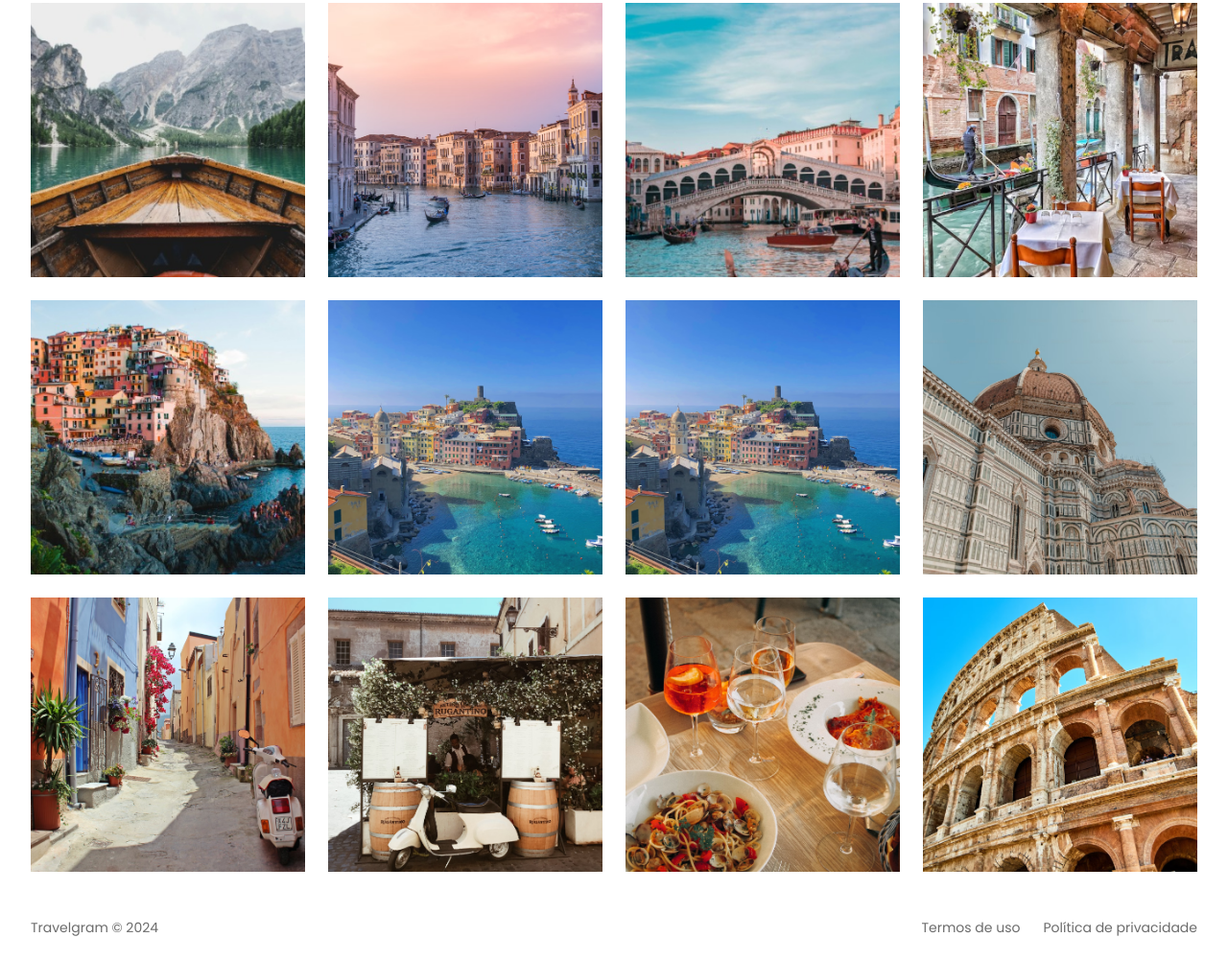
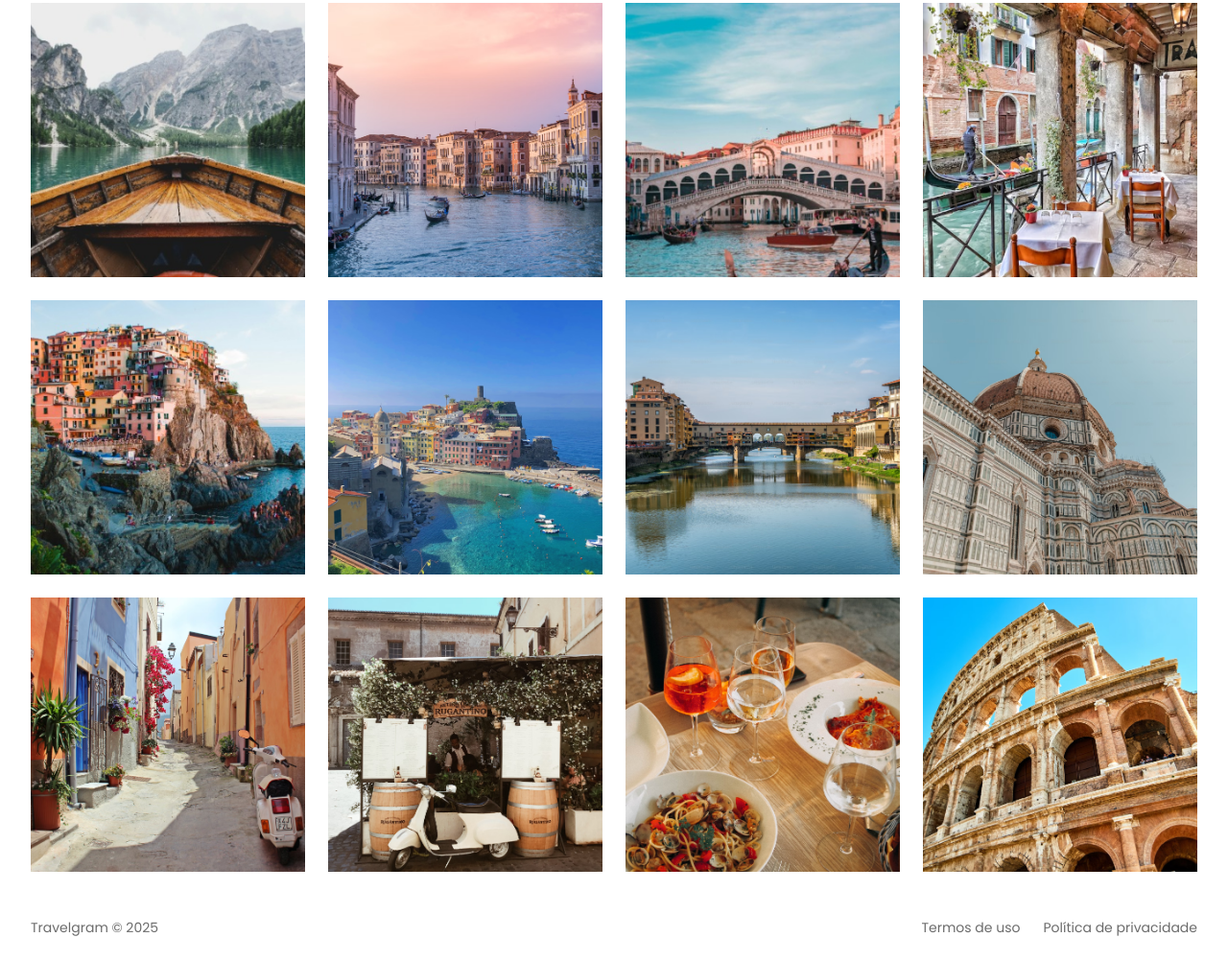
Before and after one commit to murilomatte/Projeto---Travelgram, a plain HTML site: page index.html in a window 1280 px wide. Shown: the part 357-1359 px from the top of the page at 96% size. Drawn offline with Linux system fonts and the light colour scheme.

Commit message:
last adjustment

```diff
--- a/index.html
+++ b/index.html
@@ -75,7 +75,7 @@ Aqui compartilho as histórias registradas em cada clique, explorando cantinhos
     <img src="assets/images/Image 04.png" alt="...">
     <img src="assets/images/Image 05.png" alt="...">
     <img src="assets/images/Image 06.png" alt="...">
-    <img src="assets/images/Image 06.png" alt="...">
+    <img src="assets/images/Image 07.png" alt="...">
     <img src="assets/images/Image 08.png" alt="...">
     <img src="assets/images/Image 09.png" alt="...">
     <img src="assets/images/Image 10.png" alt="...">
@@ -85,7 +85,7 @@ Aqui compartilho as histórias registradas em cada clique, explorando cantinhos
 
   <footer class="container">
     <span>
-      Travelgram &copy; 2024
+      Travelgram &copy; 2025
     </span>
     <span>
       Termos de uso
```
